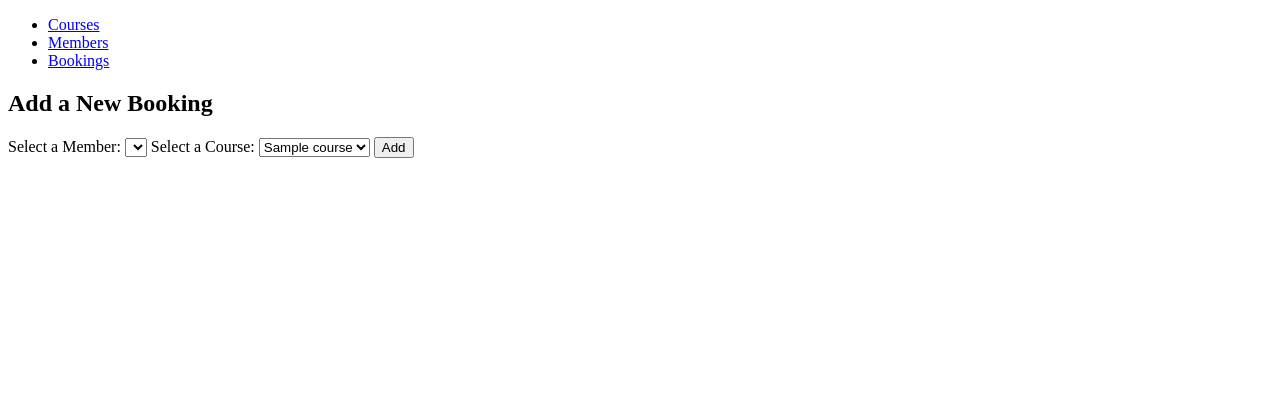
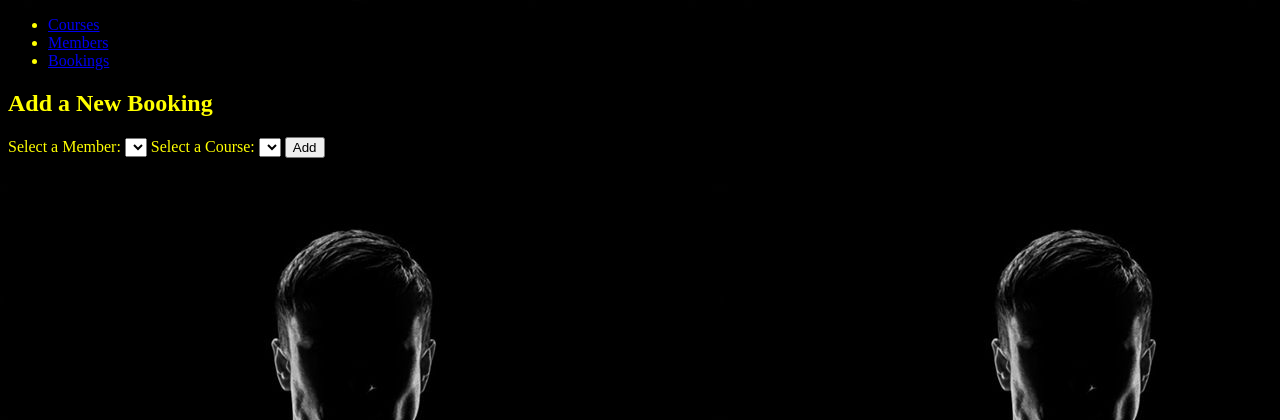
Before and after one commit to moathalzoubi123/gym_project, a Flask app: page /bookings/new in a window 1280 px wide. Shown: the top 420 px of the page. Run offline with Flask 2, Linux system fonts and the light colour scheme; a database or web service that is not in the repository returns one stand-in record (values such as "Sample title"); lists and menus that the app fills with data are empty; some libraries are stand-ins or nearby versions.

Commit message:
8th command

```diff
--- a/controllers/bookings_controller.py
+++ b/controllers/bookings_controller.py
@@ -1,6 +1,7 @@
 from flask import Flask, render_template, request, redirect
 from flask import Blueprint
 from models.booking import Booking
+from models.course import Course, free_space
 import repositories.booking_repository as booking_repository
 import repositories.courses_repository as courses_repository
 import repositories.members_repository as members_repository
@@ -37,6 +38,8 @@ def create_booking():
     course = courses_repository.select(course_id)
     booking = Booking(member, course)
     booking_repository.save(booking)
+    free_space(course)
+    courses_repository.update(course)
     return redirect('/bookings')
 
 
--- a/static/style.css
+++ b/static/style.css
@@ -0,0 +1,5 @@
+body{
+    background: url('/static/images/pic.jpeg');
+    color: yellow;
+
+}
--- a/templates/bookings/new.html
+++ b/templates/bookings/new.html
@@ -18,7 +18,7 @@
   <label for="course">Select a Course:</label>
     <select name="course_id" id="course">
       {% for course in courses %}
-        {% if course.capacity >= 1  or course.active == True %}
+        {% if course.capacity >= 1  and  course.active == True %}
       <option value="{{ course.id }}">{{ course.name }}</option>
       {% endif %}
       {% endfor %}
--- a/templates/bookings/show.html
+++ b/templates/bookings/show.html
@@ -1,10 +1,12 @@
 {% extends "base.html" %}
 {% block content %}
 
-<h2>Course:{{course.name}}</h2>
+<h2>booking</h2>
 
 
-<p>{{ booking.member.name }} - {{ booking.course.name }} </p>
+{{ booking.member.name }} - {{ booking.course.name }}
+
+<br>
 
 <a href="/bookings/{{ booking.id }}/edit">Edit</a>
 
```
Also changed, not shown: repositories/booking_repository.py (+11 -0 lines), static/images/pic.jpeg (added).
